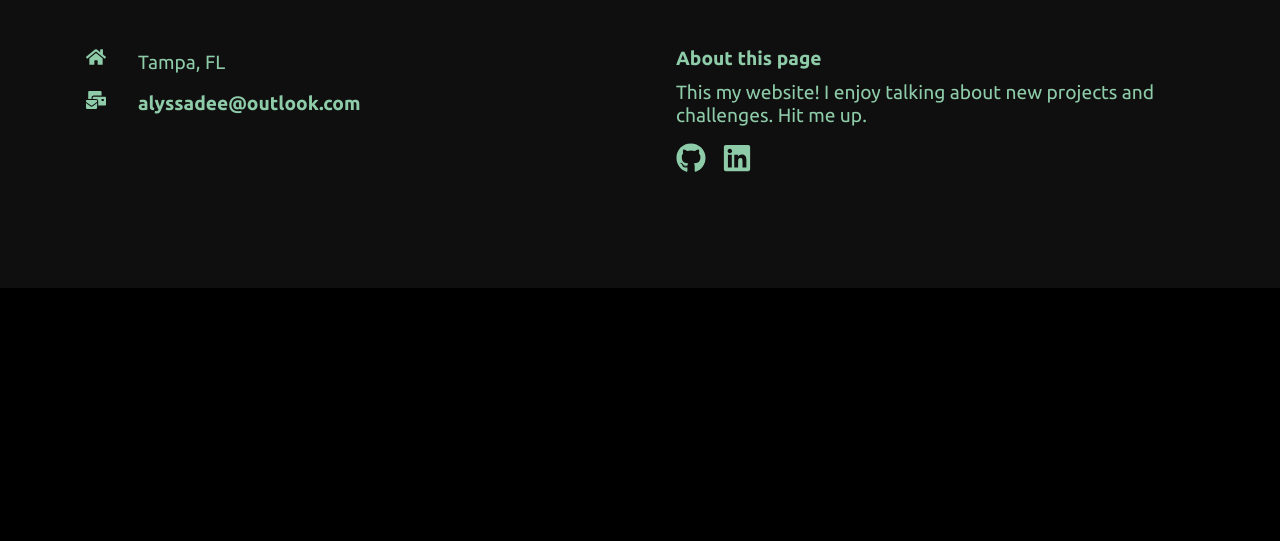
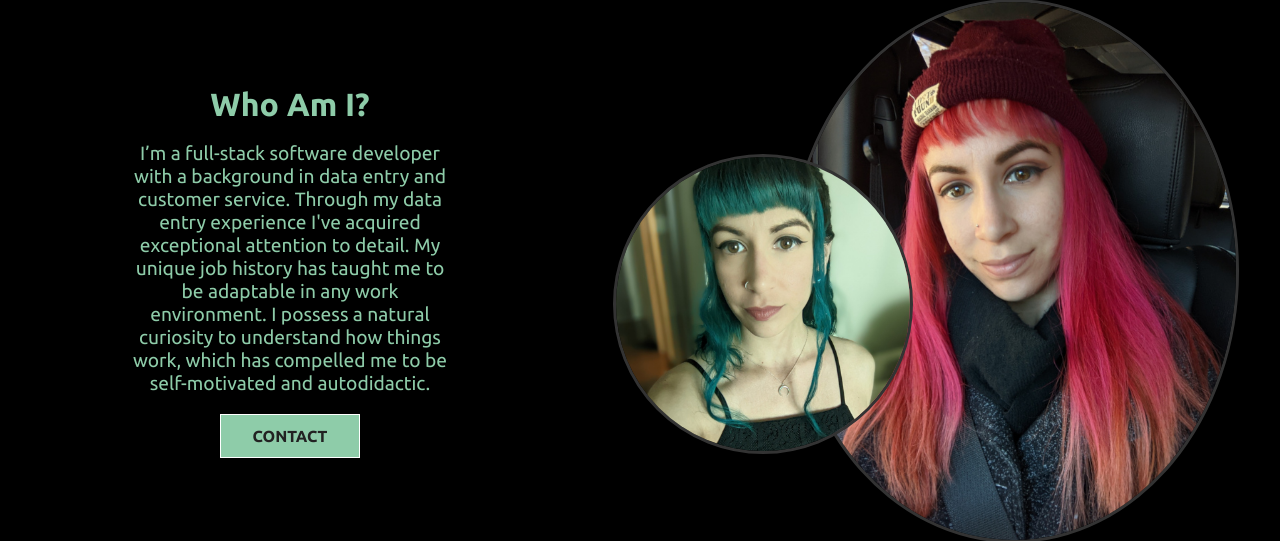
Before and after one commit to cactuspie23/portfolio, a React (Create React App) app: page /about in a window 1280 px wide. Shown: the part 545-1086 px from the top of the page. Before the commit the page ends 833 px from the top, so only its background shows below. Built offline with nearby package versions, Linux system fonts and the light colour scheme.

Commit message:
add about page content and styling

```diff
--- /dev/null
+++ b/src/components/AboutContent/AboutContent.jsx
@@ -0,0 +1,28 @@
+import './AboutContentStyles.css'
+import { Link } from 'react-router-dom'
+
+const AboutContent = () => {
+  return (
+    <div className='about'>
+      <div className='left'>
+        <h1>Who Am I?</h1>
+        <p>I’m a full-stack software developer with a background in data entry and customer service. Through my data entry experience I've acquired exceptional attention to detail. My unique job history has taught me to be adaptable in any work environment. I possess a natural curiosity to understand how things work, which has compelled me to be self-motivated and autodidactic.</p>
+        <Link to='/contact'>
+          <button className='btn'>Contact</button>
+        </Link>
+      </div>
+      <div className='right'>
+        <div className='img-container'>
+          <div className='img-stack top'>
+            <img src='images/profile2.jpg' alt='profile' className='img'/>
+          </div>
+          <div className='img-stack bottom'>
+            <img src='images/profile.jpg' alt='profile' className='img'/>
+          </div>
+        </div>
+      </div>
+    </div>
+  )
+}
+
+export default AboutContent
--- /dev/null
+++ b/src/components/AboutContent/AboutContentStyles.css
@@ -0,0 +1,51 @@
+.about {
+  width: 100%;
+  height: 100%;
+  margin: 3rem 0;
+  display: flex;
+  align-items: center;
+  justify-content: center;
+  flex-wrap: wrap;
+}
+
+.about .left {
+  text-align: center;
+  margin: auto;
+  padding: 1rem;
+  max-width: 350px;
+}
+
+.about .left p {
+  margin: 1.2rem 0;
+}
+
+.about .right {
+  max-width: 700px;
+}
+
+.right .img-container {
+  display: grid;
+  grid-template-columns: repeat(12, 1fr);
+  position: relative;
+  align-items: center;
+  text-align: center;
+}
+
+.right .img {
+  max-width: 90%;
+  border: 3px solid #333;
+  border-radius: 50%;
+}
+
+.right .top {
+  grid-column: 1 / span 6;
+  grid-row: 1;
+  padding-top: 20%;
+  z-index: 3;
+}
+
+.right .bottom {
+  grid-column: 4 / -1;
+  grid-row: 1;
+  z-index: 2;
+}
--- a/src/pages/About.jsx
+++ b/src/pages/About.jsx
@@ -1,10 +1,12 @@
 import BackgroundImg2 from "../components/BackgroundImg2/BackgroundImg2"
+import AboutContent from "../components/AboutContent/AboutContent"
 import Footer from "../components/Footer/Footer"
 
 const About = () => {
   return (
     <div>
       <BackgroundImg2 heading='ABOUT' text='Get to know me' />
+      <AboutContent />
       <Footer />
     </div>
   )
```
